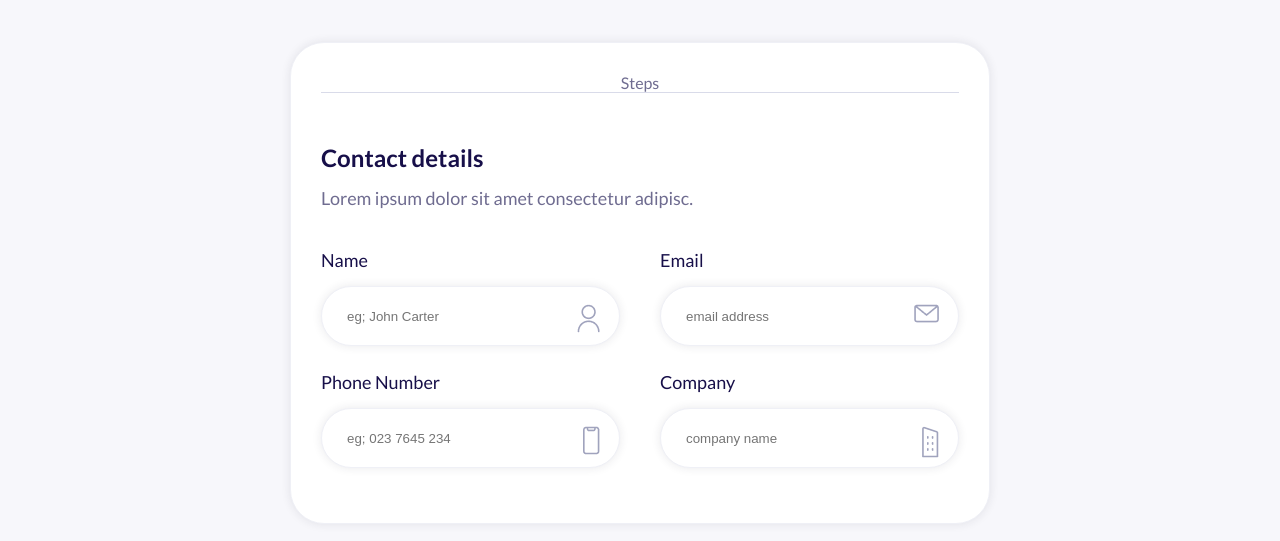
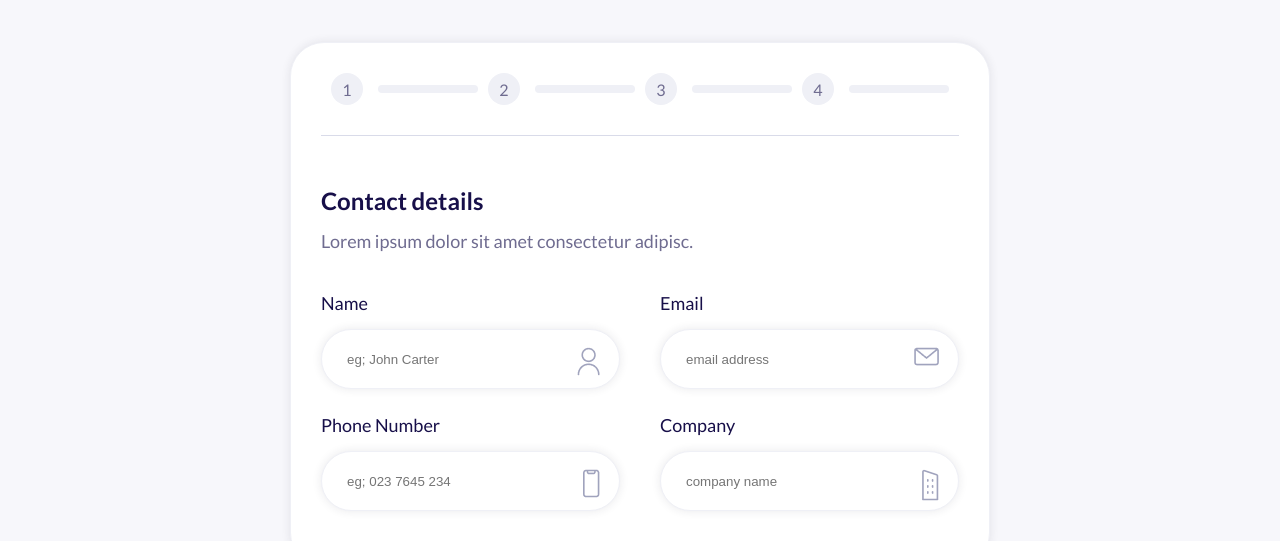
Before and after one commit to perrykwarteng/MultiStepForm, a plain HTML site: page index.html in a window 1280 px wide. Shown: the part 226-767 px from the top of the page. Drawn offline with Linux system fonts and the light colour scheme.

Commit message:
structure and styles set for progress step

```diff
--- a/index.html
+++ b/index.html
@@ -27,7 +27,25 @@
             </p>
           </div>
           <div class="forms">
-            <div class="steps">Steps</div>
+            <div class="steper-steps">
+              <div class="steps">
+                <span id="step-1" class="steper">1</span>
+                <span class="steper-bar"></span>
+              </div>
+              <div id="step-2" class="steps">
+                <span class="steper">2</span>
+                <span class="steper-bar"></span>
+              </div>
+
+              <div id="step-3" class="steps">
+                <span class="steper">3</span>
+                <span class="steper-bar"></span>
+              </div>
+              <div id="step-4" class="steps">
+                <span class="steper">4</span>
+                <span class="steper-bar"></span>
+              </div>
+            </div>
             <!-- form One -->
             <form>
               <div id="contactDetails" class="step">
--- a/style.css
+++ b/style.css
@@ -94,10 +94,39 @@ body {
   margin-top: 45px;
 }
 
-.forms .steps {
+.forms .steper-steps {
   width: 100%;
   text-align: center;
+  display: flex;
+  justify-content: space-evenly;
+  align-items: center;
+  padding-bottom: 30px;
   border-bottom: 1px solid #d9dbe9;
+}
+
+.steper-steps .steps {
+  display: flex;
+  justify-content: space-between;
+  align-items: center;
+}
+
+.steper-steps .steper {
+  display: flex;
+  justify-content: center;
+  align-items: center;
+  width: 32px;
+  height: 32px;
+  padding: 10px;
+  border-radius: 50%;
+  background: #eff0f6;
+}
+
+.steper-steps .steper-bar {
+  width: 100px;
+  height: 8px;
+  background: #eff0f6;
+  border-radius: 5px;
+  margin-left: 15px;
 }
 
 form {
```
